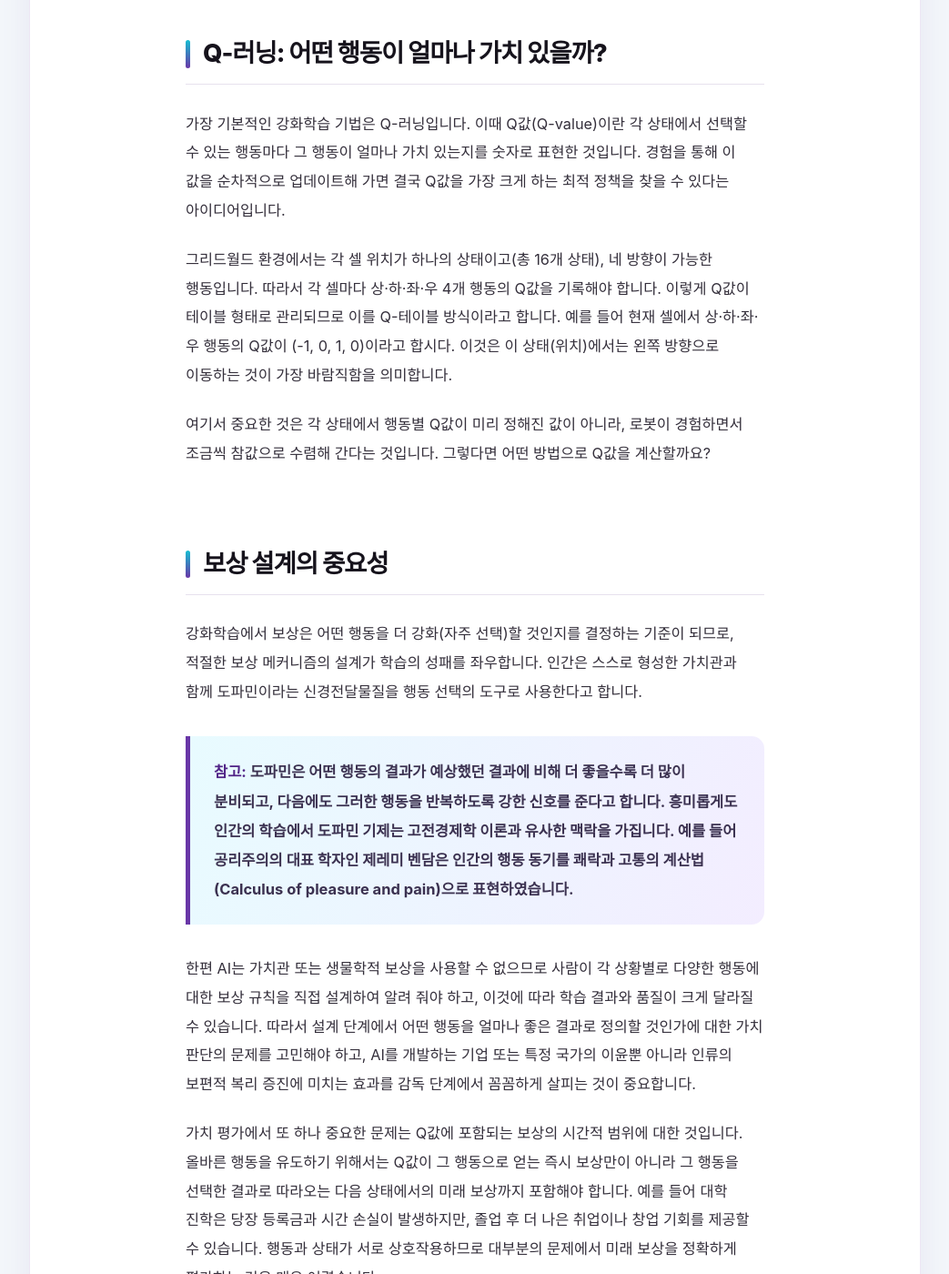
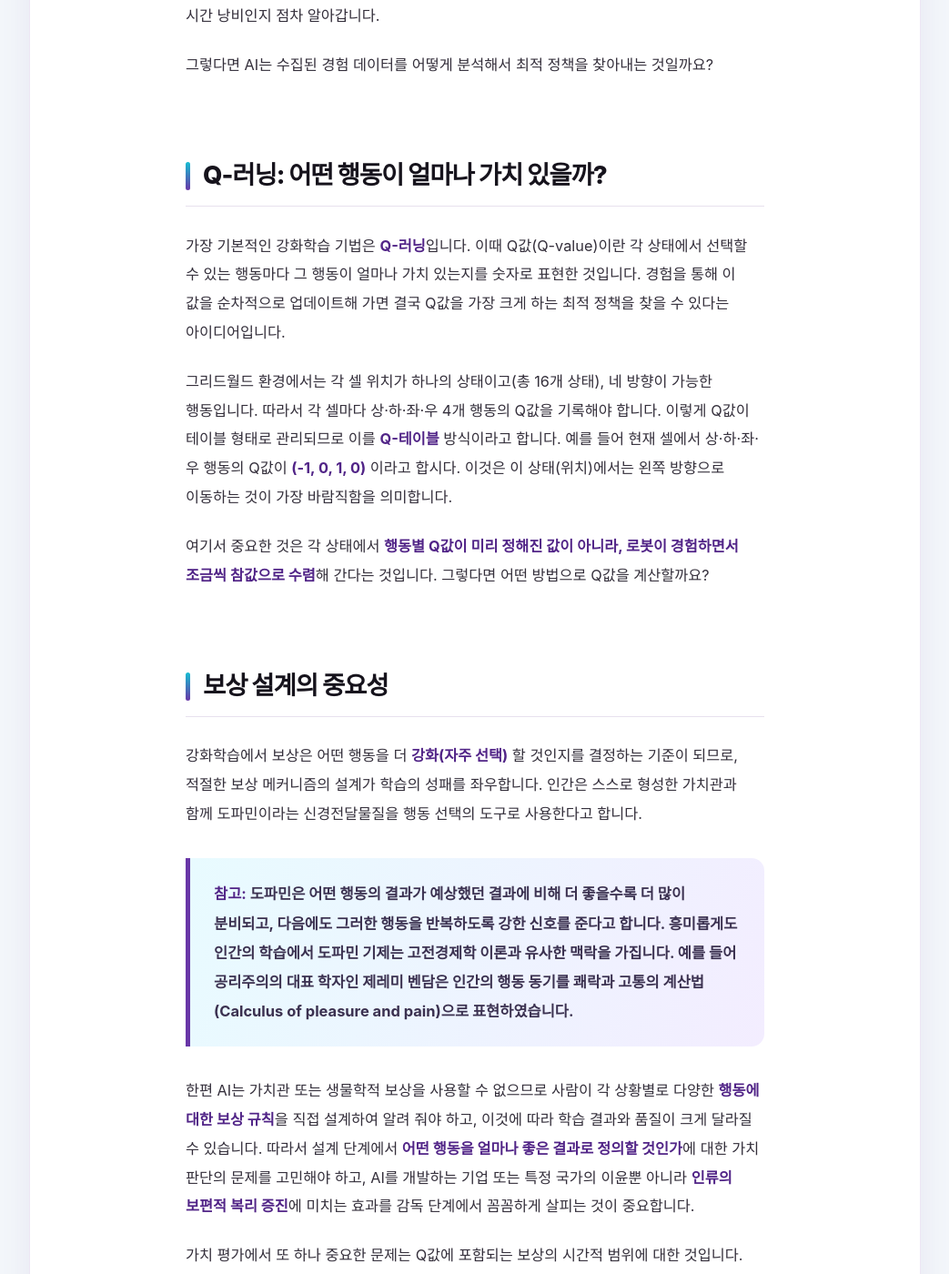
Before and after one commit to chaeyeun-kim/my_website, a Jekyll site: the page built from essay/010.md, in a window 1280 px wide and 1400 px high, scrolled down 4034 px. Shown: the whole window at 91% size, without its empty margins (118-1161 px from the left). Built offline with Jekyll 4.4.1, drawn with Linux system fonts in a browser that asks for light colours; some web fonts are replaced; some of the changed text lies outside the part shown.

Commit message:
Enhance reinforcement learning explanation and formatting
강화학습에 대한 설명을 추가하고, 강조된 용어를 포함하여 내용을 보강했습니다.

```diff
--- a/essay/010.md
+++ b/essay/010.md
@@ -11,14 +11,14 @@
 
 그동안 우리는 정답이 주어진 데이터에서 숨어 있는 패턴을 찾아내 예측하는 지도학습 기법을 중심으로 살펴보았습니다.
 
-오늘은 조금 다른 방식으로 학습하는 AI를 만나봅니다. 정답을 미리 알려주지 않아도, 직접 행동하고 그 결과를 경험하면서 더 나은 판단과 행동을 배워 가는 AI인데, 이러한 AI를 개발하는 머신러닝 기법을 강화학습(Reinforcement Learning)이라고 합니다. 경험적으로 성과가 좋은 행동에 대한 믿음을 점차 강화해 간다는 의미입니다.
+오늘은 조금 다른 방식으로 학습하는 AI를 만나봅니다. 정답을 미리 알려주지 않아도, 직접 행동하고 그 결과를 경험하면서 더 나은 판단과 행동을 배워 가는 AI인데, 이러한 AI를 개발하는 머신러닝 기법을 **강화학습(Reinforcement Learning)** 이라고 합니다. 경험적으로 성과가 좋은 행동에 대한 믿음을 점차 강화해 간다는 의미입니다.
 
 처음 자전거를 배우는 아이를 생각해 봅시다. 부모로부터 기본 조작 방법을 익힌 후에 직접 페달을 밟고 핸들을 조절하지만, 얼마 지나지 않아 균형을 잃고 넘어집니다. 하지만 다시 일어나 반복하다 보면 어느 순간 혼자서도 잘 달릴 수 있게 되죠. 누군가 자전거를 타는 수많은 규칙을 일일이 가르쳐 주지 않아도, 아이는 자신의 경험을 통해 학습한 것입니다.
 
 AI도 비슷한 방식으로 학습할 수 있습니다. 게임을 처음 하는 AI에게 처음부터 모든 상황에서 어떤 행동을 해야 하는지 하나하나 알려줄 필요는 없고, 그럴 수도 없습니다. 직접 행동하고 그 결과를 관찰하고 평가하면서 더 나은 선택을 찾아가도록 할 수 있는데, 이것이 강화학습의 기본 아이디어입니다.
 
 예를 들어 미로에서 목표 위치를 찾아가려는 로봇을 생각해 봅시다.
-이때 목표에 도달하는 좋은 행동에는 적절한 보상(당근)을 주고, 잘못되거나 금지된 행동에는 벌칙(채찍)을 주면, 로봇은 이 보상을 나침반으로 사용하여 목표에 도달하는 최적의 경로를 스스로 찾아낼 수 있습니다. 어떤 상황에서 어떤 행동을 해야 목표에 더 잘 도달할 수 있는지 경험으로 배우게 되는 것이죠.
+이때 목표에 도달하는 좋은 행동에는 적절한 **보상(당근)** 을 주고, 잘못되거나 금지된 행동에는 **벌칙(채찍)** 을 주면, 로봇은 이 보상을 **나침반**으로 사용하여 목표에 도달하는 최적의 경로를 스스로 찾아낼 수 있습니다. 어떤 상황에서 어떤 행동을 해야 목표에 더 잘 도달할 수 있는지 경험으로 배우게 되는 것이죠.
 사람도 어릴 때는 부모나 학교 교육을 통한 지도학습을 주로 하지만, 어른이 되면서 현실 세계에서 직접 부대끼며 배우는 강화학습의 비중이 높아져야 합니다. 그래야만 누군가의 이해를 빌려 쓰는 것이 아니라 스스로의 경험을 통한 생생한 통찰을 할 수 있습니다.
 
 ## 강화학습의 기본 개념
@@ -36,29 +36,31 @@
 
 강화학습은 다음의 두 가지 메인 스텝으로 이루어집니다.
 
-1. 경험을 통한 상태별 행동에 대한 보상 데이터 수집
-2. 수집된 데이터를 사용하여 각 행동의 가치 평가
+> 1. 경험을 통한 상태별 행동에 대한 보상 데이터 수집
+> 2. 수집된 데이터를 사용하여 각 행동의 가치 평가
 
 AI는 환경과 상호작용하면서 다음 과정을 반복합니다.
 
-> 현재 상태 → 행동 선택 → 새로운 상태와 보상 관찰 → 다음 행동 선택
+> ***현재 상태 → 행동 선택 → 새로운 상태와 보상 관찰 → 다음 행동 선택***
 
-이 과정을 반복하면서 어떤 행동이 더 좋은 결과를 가져오는지 점진적으로 배워 갑니다. 처음에는 정답을 모르기 때문에 각 상황에서 다양한 행동을 충분히 시도해 봐야 합니다. 시행착오는 그 자체로 실패가 아니라 성공적인 강화학습의 밑거름이 되는 것이죠. 위대한 발명가 토머스 에디슨은 이렇게 말했다고 합니다.
+이 과정을 반복하면서 어떤 행동이 더 좋은 결과를 가져오는지 점진적으로 배워 갑니다. 처음에는 정답을 모르기 때문에 각 상황에서 다양한 행동을 충분히 시도해 봐야 합니다. **시행착오**는 그 자체로 실패가 아니라 성공적인 강화학습의 밑거름이 되는 것이죠. 위대한 발명가 토머스 에디슨은 이렇게 말했다고 합니다.
 
-> “나는 실패하지 않았다. 성공에 이르지 못하는 1만 가지 방법을 발견했을 뿐이다.”
+> ***“나는 실패하지 않았다. 성공에 이르지 못하는 1만 가지 방법을 발견했을 뿐이다.”***
 
-> ***또한 독일의 철학자 니체는 “나를 죽이지 않는 고통은 나를 더 강하게 만든다.”라고 하였습니다.***
+또한 독일의 철학자 니체는 이렇게 말했습니다.
 
-쉬운 예로 어린아이가 첫걸음을 딛는 감동적인 순간을 생각해 보세요. 자율주행 자동차의 원리도 마찬가지입니다. 실제 주행 사진(정답)을 보면서 기본 조작법을 익힐 수 있지만, 가능한 모든 도로와 기상 상태에 최적인 효과적인 조작법을 지도학습만으로는 배우기 어려울 것입니다. 이때 강화학습이 사용됩니다. 시뮬레이션 환경에서 상태를 무수히 바꾸어 다양한 행동을 시도하고 보상을 관찰하며 그 보상을 최대화하는 행동 시퀀스를 스스로 터득하게 되는 것이죠. 인간의 바둑판을 쉽게 점령해 버린 알파고도 이러한 강화학습으로 만들어진 AI입니다. 기존의 정석에 구애되지 않고 다양한 방법으로 무수히 많은 대국을 두어 본 결과, 각 상태에서 승률이 가장 높은 위치에 착점하는 법을 익히게 된 것입니다.
+> ***“나를 죽이지 않는 고통은 나를 더 강하게 만든다.”***
+
+쉬운 예로 어린아이가 첫걸음을 딛는 감동적인 순간을 생각해 보세요. 자율주행 자동차의 원리도 마찬가지입니다. 실제 주행 사진(정답)을 보면서 기본 조작법을 익힐 수 있지만, 가능한 모든 도로와 기상 상태에 최적인 효과적인 조작법을 지도학습만으로는 배우기 어려울 것입니다. 이때 강화학습이 사용됩니다. 시뮬레이션 환경에서 상태를 무수히 바꾸어 다양한 행동을 시도하고 보상을 관찰하며 그 보상을 최대화하는 행동 시퀀스를 스스로 터득하게 되는 것이죠. 인간의 바둑판을 쉽게 점령해 버린 **알파고**도 이러한 강화학습으로 만들어진 AI입니다. 기존의 정석에 구애되지 않고 다양한 방법으로 무수히 많은 대국을 두어 본 결과, 각 상태에서 승률이 가장 높은 위치에 착점하는 법을 익히게 된 것입니다.
 
 ## 그리드월드 환경
 
-강화학습의 기초 원리를 이해하기 위해 그리드월드(Grid World)라고 부르는 격자 환경을 생각해 봅시다. 가로와 세로 각 4칸씩 총 16개의 셀이 있고, 로봇은 왼쪽 상단 셀인 (0, 0) 위치에서 출발해 (2, 3) 위치에 있는 목적지(사과 표시)까지 이동해야 합니다.
+강화학습의 기초 원리를 이해하기 위해 **그리드월드(Grid World)** 라고 부르는 격자 환경을 생각해 봅시다. 가로와 세로 각 4칸씩 총 16개의 셀이 있고, 로봇은 왼쪽 상단 셀인 (0, 0) 위치에서 출발해 (2, 3) 위치에 있는 목적지(사과 표시)까지 이동해야 합니다.
 
 <img width="450" alt="image" src="https://github.com/user-attachments/assets/d033ba94-557d-4277-89ec-870ddb195ab9" />
 
 
-로봇은 위, 아래, 왼쪽, 오른쪽 중 하나를 선택해 한 칸씩 이동합니다. 목적지에 도착하면 +10의 보상을 받지만, 한 번 이동할 때마다 **-1**의 벌칙을 받습니다. 따라서 가장 짧은 경로로 목적지에 도착하는 것이 최선이 됩니다. 또한 격자 밖으로 나가거나 벽(wall)으로 차단된 셀로는 이동할 수 없고, 만약 이러한 행동을 시도하면 -1의 추가 벌칙이 주어집니다.
+로봇은 위, 아래, 왼쪽, 오른쪽 중 하나를 선택해 한 칸씩 이동합니다. 목적지에 도착하면 **+10**의 보상을 받지만, 한 번 이동할 때마다 **-1**의 벌칙을 받습니다. 따라서 가장 짧은 경로로 목적지에 도착하는 것이 최선이 됩니다. 또한 격자 밖으로 나가거나 벽(wall)으로 차단된 셀로는 이동할 수 없고, 만약 이러한 행동을 시도하면 -1의 추가 벌칙이 주어집니다.
 
 우리 눈에는 간단하지만 지능이 아직 형성되지 않은 로봇에게는 정말 어려운 문제입니다. 처음에 로봇은 어느 방향으로 가야 할지 모르고 우왕좌왕 움직이다가 우연히 목적지에 도착하기도 하고, 같은 자리를 애처롭게 방황하기도 합니다. 방황하는 것은 로봇뿐만이 아니죠. 우리 삶도 많은 시행착오를 겪게 되고 그로부터 배워야 합니다. 충분히 경험하고 그 결과를 ‘어부의 수첩’처럼 기록해서 분석해 보면, 어떤 행동이 목적지에 가까워지는지, 어떤 행동이 시간 낭비인지 점차 알아갑니다.
 
@@ -66,23 +68,23 @@
 
 ## Q-러닝: 어떤 행동이 얼마나 가치 있을까?
 
-가장 기본적인 강화학습 기법은 Q-러닝입니다. 이때 Q값(Q-value)이란 각 상태에서 선택할 수 있는 행동마다 그 행동이 얼마나 가치 있는지를 숫자로 표현한 것입니다. 경험을 통해 이 값을 순차적으로 업데이트해 가면 결국 Q값을 가장 크게 하는 최적 정책을 찾을 수 있다는 아이디어입니다.
+가장 기본적인 강화학습 기법은 **Q-러닝**입니다. 이때 Q값(Q-value)이란 각 상태에서 선택할 수 있는 행동마다 그 행동이 얼마나 가치 있는지를 숫자로 표현한 것입니다. 경험을 통해 이 값을 순차적으로 업데이트해 가면 결국 Q값을 가장 크게 하는 최적 정책을 찾을 수 있다는 아이디어입니다.
 
-그리드월드 환경에서는 각 셀 위치가 하나의 상태이고(총 16개 상태), 네 방향이 가능한 행동입니다. 따라서 각 셀마다 상·하·좌·우 4개 행동의 Q값을 기록해야 합니다. 이렇게 Q값이 테이블 형태로 관리되므로 이를 Q-테이블 방식이라고 합니다. 예를 들어 현재 셀에서 상·하·좌·우 행동의 Q값이 (-1, 0, 1, 0)이라고 합시다. 이것은 이 상태(위치)에서는 왼쪽 방향으로 이동하는 것이 가장 바람직함을 의미합니다.
+그리드월드 환경에서는 각 셀 위치가 하나의 상태이고(총 16개 상태), 네 방향이 가능한 행동입니다. 따라서 각 셀마다 상·하·좌·우 4개 행동의 Q값을 기록해야 합니다. 이렇게 Q값이 테이블 형태로 관리되므로 이를 **Q-테이블** 방식이라고 합니다. 예를 들어 현재 셀에서 상·하·좌·우 행동의 Q값이 **(-1, 0, 1, 0)** 이라고 합시다. 이것은 이 상태(위치)에서는 왼쪽 방향으로 이동하는 것이 가장 바람직함을 의미합니다.
 
-여기서 중요한 것은 각 상태에서 행동별 Q값이 미리 정해진 값이 아니라, 로봇이 경험하면서 조금씩 참값으로 수렴해 간다는 것입니다. 그렇다면 어떤 방법으로 Q값을 계산할까요?
+여기서 중요한 것은 각 상태에서 **행동별 Q값이 미리 정해진 값이 아니라, 로봇이 경험하면서 조금씩 참값으로 수렴**해 간다는 것입니다. 그렇다면 어떤 방법으로 Q값을 계산할까요?
 
 ## 보상 설계의 중요성
 
-강화학습에서 보상은 어떤 행동을 더 강화(자주 선택)할 것인지를 결정하는 기준이 되므로, 적절한 보상 메커니즘의 설계가 학습의 성패를 좌우합니다. 인간은 스스로 형성한 가치관과 함께 도파민이라는 신경전달물질을 행동 선택의 도구로 사용한다고 합니다.
+강화학습에서 보상은 어떤 행동을 더 **강화(자주 선택)** 할 것인지를 결정하는 기준이 되므로, 적절한 보상 메커니즘의 설계가 학습의 성패를 좌우합니다. 인간은 스스로 형성한 가치관과 함께 도파민이라는 신경전달물질을 행동 선택의 도구로 사용한다고 합니다.
 
 > **참고:** 도파민은 어떤 행동의 결과가 예상했던 결과에 비해 더 좋을수록 더 많이 분비되고, 다음에도 그러한 행동을 반복하도록 강한 신호를 준다고 합니다. 흥미롭게도 인간의 학습에서 도파민 기제는 고전경제학 이론과 유사한 맥락을 가집니다. 예를 들어 공리주의의 대표 학자인 제레미 벤담은 인간의 행동 동기를 쾌락과 고통의 계산법(Calculus of pleasure and pain)으로 표현하였습니다.
 
-한편 AI는 가치관 또는 생물학적 보상을 사용할 수 없으므로 사람이 각 상황별로 다양한 행동에 대한 보상 규칙을 직접 설계하여 알려 줘야 하고, 이것에 따라 학습 결과와 품질이 크게 달라질 수 있습니다. 따라서 설계 단계에서 어떤 행동을 얼마나 좋은 결과로 정의할 것인가에 대한 가치 판단의 문제를 고민해야 하고, AI를 개발하는 기업 또는 특정 국가의 이윤뿐 아니라 인류의 보편적 복리 증진에 미치는 효과를 감독 단계에서 꼼꼼하게 살피는 것이 중요합니다.
+한편 AI는 가치관 또는 생물학적 보상을 사용할 수 없으므로 사람이 각 상황별로 다양한 **행동에 대한 보상 규칙**을 직접 설계하여 알려 줘야 하고, 이것에 따라 학습 결과와 품질이 크게 달라질 수 있습니다. 따라서 설계 단계에서 **어떤 행동을 얼마나 좋은 결과로 정의할 것인가**에 대한 가치 판단의 문제를 고민해야 하고, AI를 개발하는 기업 또는 특정 국가의 이윤뿐 아니라 **인류의 보편적 복리 증진**에 미치는 효과를 감독 단계에서 꼼꼼하게 살피는 것이 중요합니다.
 
-가치 평가에서 또 하나 중요한 문제는 Q값에 포함되는 보상의 시간적 범위에 대한 것입니다. 올바른 행동을 유도하기 위해서는 Q값이 그 행동으로 얻는 즉시 보상만이 아니라 그 행동을 선택한 결과로 따라오는 다음 상태에서의 미래 보상까지 포함해야 합니다. 예를 들어 대학 진학은 당장 등록금과 시간 손실이 발생하지만, 졸업 후 더 나은 취업이나 창업 기회를 제공할 수 있습니다. 행동과 상태가 서로 상호작용하므로 대부분의 문제에서 미래 보상을 정확하게 평가하는 것은 매우 어렵습니다.
+가치 평가에서 또 하나 중요한 문제는 Q값에 포함되는 보상의 시간적 범위에 대한 것입니다. 올바른 행동을 유도하기 위해서는 Q값이 그 행동으로 얻는 **즉시 보상**만이 아니라 그 행동을 선택한 결과로 따라오는 다음 상태에서의 **미래 보상**까지 포함해야 합니다. 예를 들어 대학 진학은 당장 등록금과 시간 손실이 발생하지만, 졸업 후 더 나은 취업이나 창업 기회를 제공할 수 있습니다. 행동과 상태가 서로 상호작용하므로 대부분의 문제에서 미래 보상을 정확하게 평가하는 것은 매우 어렵습니다.
 
-이때 해결책으로 등장한 것이 벨만 방정식(Bellman’s Equation)이라는 수학적 도구인데, 각 행동의 즉시 보상과 미래 보상을 모두 고려하여 각 상태에서 모든 행동의 Q값을 간결하고 정확하게 계산해 줍니다. 현대 강화학습의 발전에 크게 기여한 일등 공신 중 하나입니다.
+이때 해결책으로 등장한 것이 **벨만 방정식(Bellman’s Equation)** 이라는 수학적 도구인데, 각 행동의 즉시 보상과 미래 보상을 모두 고려하여 각 상태에서 모든 행동의 Q값을 간결하고 정확하게 계산해 줍니다. 현대 강화학습의 발전에 크게 기여한 일등 공신 중 하나입니다.
 
 다음 글에서는 오늘 살펴본 Q-러닝의 원리가 더 복잡한 현실 환경으로 어떻게 확장되는지 알아보겠습니다.
 
```
